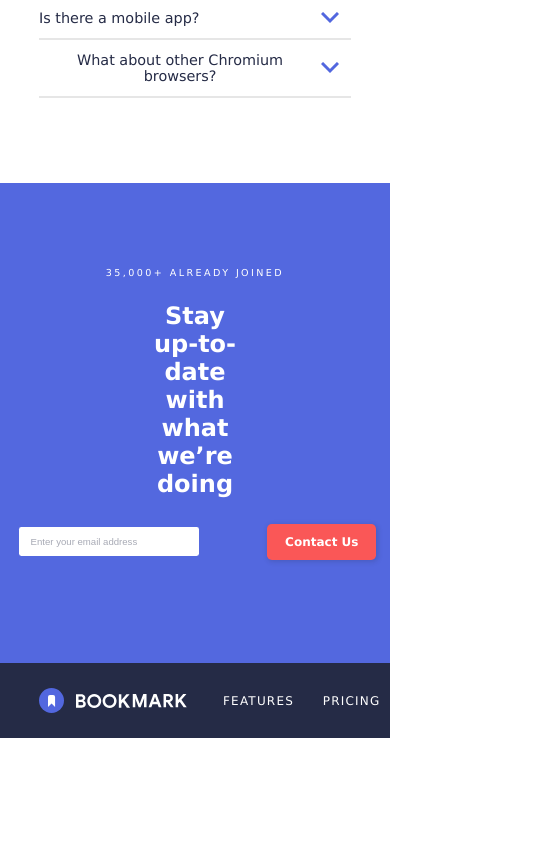
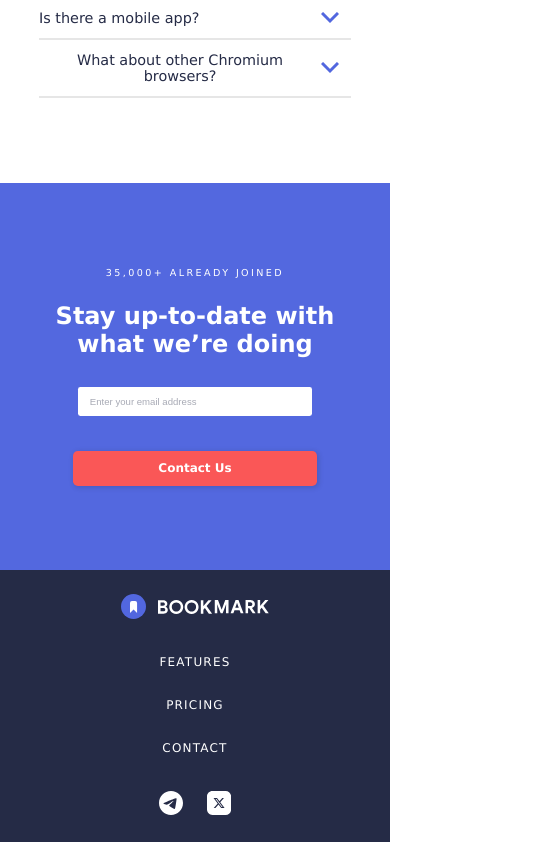
Before and after one commit to sohail-webdev/bookmark-landing-page, a React (Vite) app: page / in a window 390 px wide. Shown: the part 3365-4207 px from the top of the page, 547 px wide, since content can reach past the window. Before the commit the page ends 4103 px from the top, so only its background shows below. Built offline with nearby package versions, Linux system fonts and the light colour scheme.

Commit message:
feat: code contact and footer section for mobile UI

```diff
--- a/src/styles/style.css
+++ b/src/styles/style.css
@@ -684,4 +684,22 @@ footer {
   .faq-accordion-content {
     text-align: start;
   }
+  .section-contact > h2 {
+    max-width: 80%;
+  }
+  .contact-us-container {
+    flex-direction: column;
+  }
+  .contact-us-container > .email-input-wrapper > .input-wrapper > input,
+  .contact-us-container > .secondary-button {
+    width: 100%;
+  }
+  footer,
+  .logo-nav-links-container,
+  .nav-links-container {
+    flex-direction: column;
+  }
+  .social-media-links-container {
+    margin-top: 3rem;
+  }
 }
```
